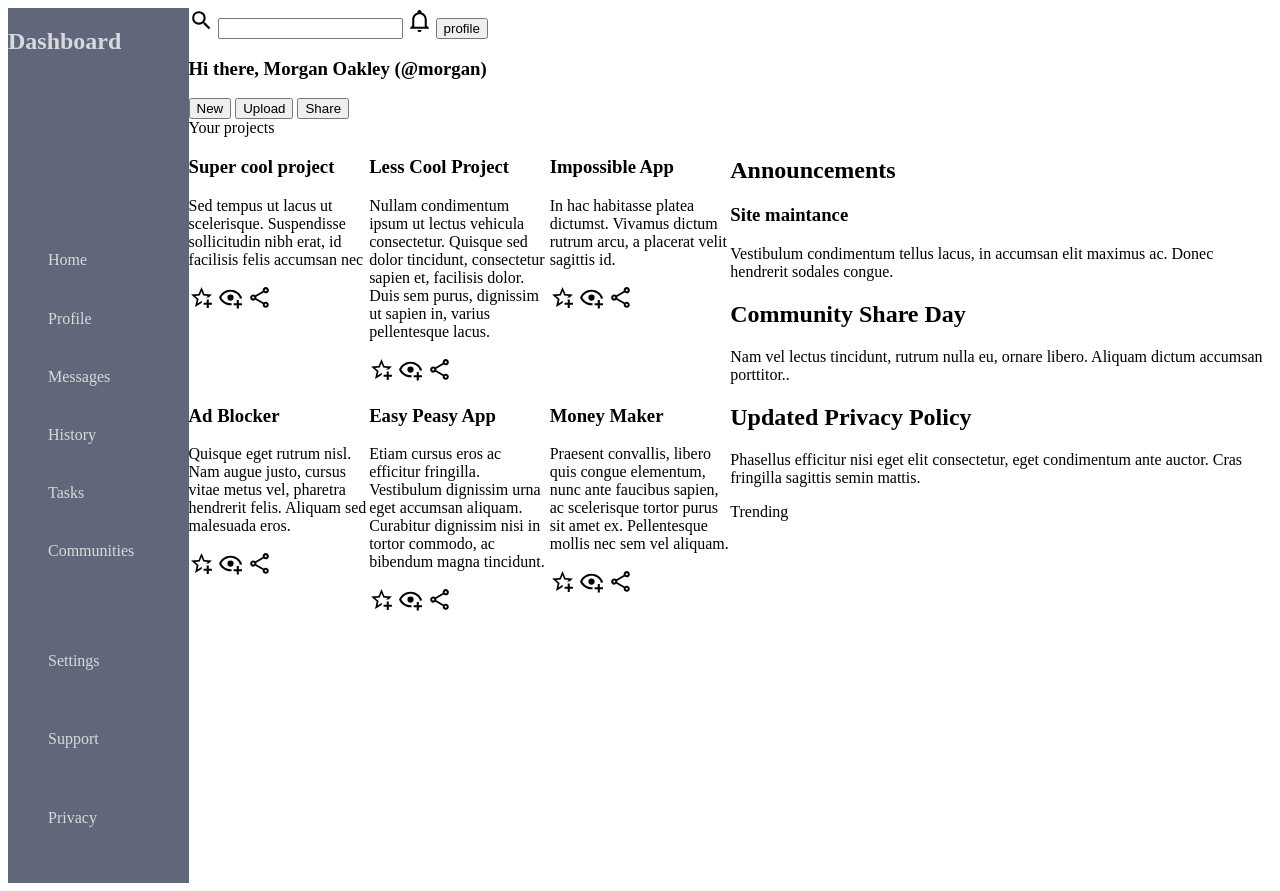
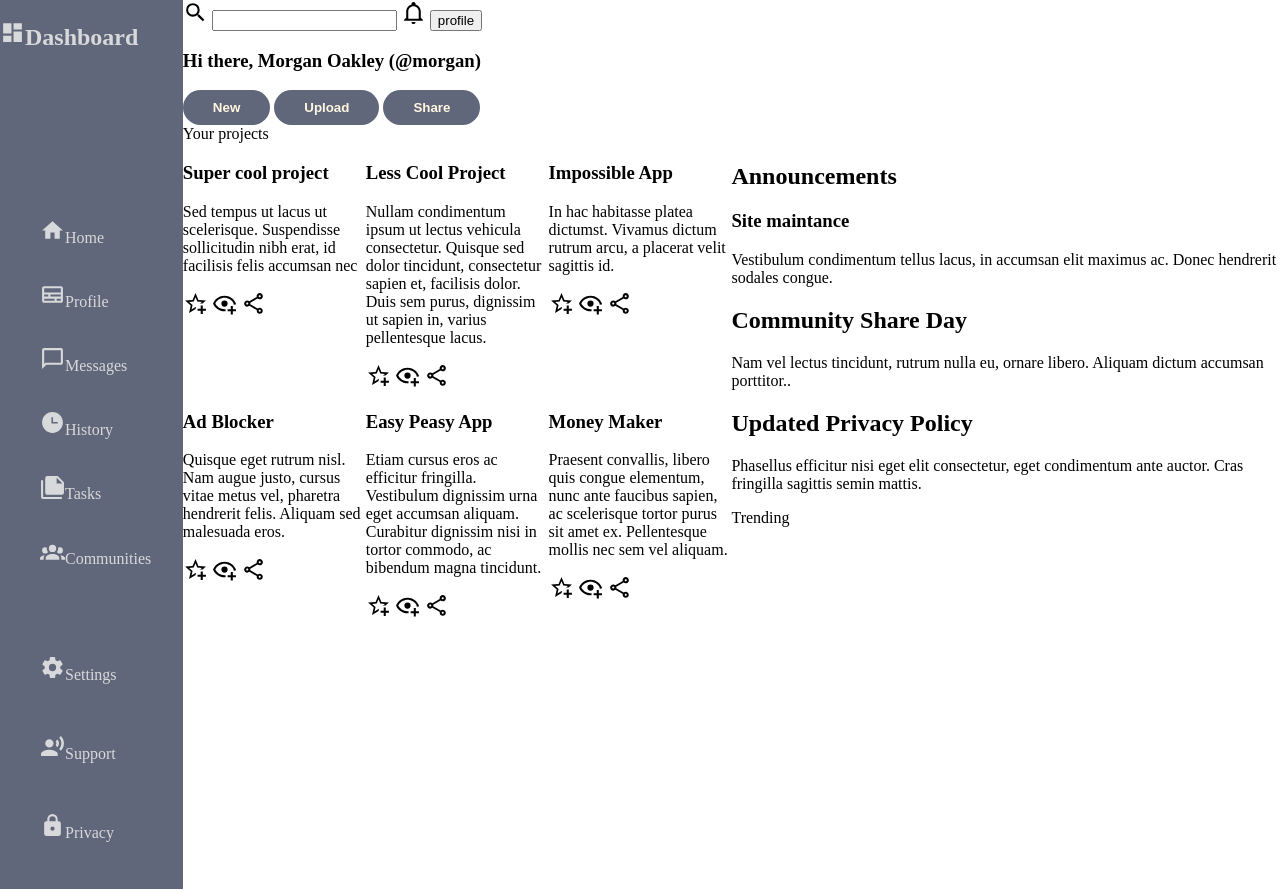
Before and after one commit to DifteR/odin-admin-dashboard, a plain HTML site: page index.html in a window 1280 px wide. Drawn offline with Linux system fonts and the light colour scheme.

Commit message:
Add button styling, make left sidebar fit

```diff
--- a/index.html
+++ b/index.html
@@ -11,19 +11,19 @@
 <body>
     <div id="main-container">
         <aside id="left-sidebar">
-            <h1>Dashboard</h1>
+            <h1 class="menu-items"><svg class="svg-icon" xmlns="http://www.w3.org/2000/svg" viewBox="0 0 24 24"><title>view-dashboard</title><path d="M13,3V9H21V3M13,21H21V11H13M3,21H11V15H3M3,13H11V3H3V13Z" /></svg>Dashboard</h1>
             <ul class="sidebar-links">
-                <li>Home</li>
-                <li>Profile</li>
-                <li>Messages</li>
-                <li>History</li>
-                <li>Tasks</li>
-                <li>Communities</li>
+                <li class="menu-items"><svg class="svg-icon" xmlns="http://www.w3.org/2000/svg" viewBox="0 0 24 24"><title>home</title><path d="M10,20V14H14V20H19V12H22L12,3L2,12H5V20H10Z" fill=""/></svg>Home</li>
+                <li class="menu-items"><svg class="svg-icon" xmlns="http://www.w3.org/2000/svg" viewBox="0 0 24 24"><title>id-card</title><path d="M4 4C2.89 4 2 4.89 2 6V18C2 19.11 2.89 20 4 20H20C21.11 20 22 19.11 22 18V6C22 4.89 21.11 4 20 4H4M4 6H20V10H4V6M4 12H8V14H4V12M10 12H20V14H10V12M4 16H14V18H4V16M16 16H20V18H16V16Z" /></svg>Profile</li>
+                <li class="menu-items"><svg class="svg-icon" xmlns="http://www.w3.org/2000/svg" viewBox="0 0 24 24"><title>message-outline</title><path d="M20 2H4C2.9 2 2 2.9 2 4V22L6 18H20C21.1 18 22 17.1 22 16V4C22 2.9 21.1 2 20 2M20 16H5.2L4 17.2V4H20V16Z" /></svg>Messages</li>
+                <li class="menu-items"><svg class="svg-icon" xmlns="http://www.w3.org/2000/svg" viewBox="0 0 24 24"><title>clock-time-three</title><path d="M12 2C6.5 2 2 6.5 2 12C2 17.5 6.5 22 12 22C17.5 22 22 17.5 22 12S17.5 2 12 2M17 13H11V7H12.5V11.5H17V13Z" /></svg>History</li>
+                <li class="menu-items"><svg class="svg-icon" xmlns="http://www.w3.org/2000/svg" viewBox="0 0 24 24"><title>note-multiple</title><path d="M16,9H21.5L16,3.5V9M7,2H17L23,8V18A2,2 0 0,1 21,20H7C5.89,20 5,19.1 5,18V4A2,2 0 0,1 7,2M3,6V22H21V24H3A2,2 0 0,1 1,22V6H3Z" /></svg>Tasks</li>
+                <li class="menu-items"><svg class="svg-icon" xmlns="http://www.w3.org/2000/svg" viewBox="0 0 24 24"><title>account-group</title><path d="M12,5.5A3.5,3.5 0 0,1 15.5,9A3.5,3.5 0 0,1 12,12.5A3.5,3.5 0 0,1 8.5,9A3.5,3.5 0 0,1 12,5.5M5,8C5.56,8 6.08,8.15 6.53,8.42C6.38,9.85 6.8,11.27 7.66,12.38C7.16,13.34 6.16,14 5,14A3,3 0 0,1 2,11A3,3 0 0,1 5,8M19,8A3,3 0 0,1 22,11A3,3 0 0,1 19,14C17.84,14 16.84,13.34 16.34,12.38C17.2,11.27 17.62,9.85 17.47,8.42C17.92,8.15 18.44,8 19,8M5.5,18.25C5.5,16.18 8.41,14.5 12,14.5C15.59,14.5 18.5,16.18 18.5,18.25V20H5.5V18.25M0,20V18.5C0,17.11 1.89,15.94 4.45,15.6C3.86,16.28 3.5,17.22 3.5,18.25V20H0M24,20H20.5V18.25C20.5,17.22 20.14,16.28 19.55,15.6C22.11,15.94 24,17.11 24,18.5V20Z" /></svg>Communities</li>
             </ul>
             <ul class="sidebar-links">
-                <li>Settings</li>
-                <li>Support</li>
-                <li>Privacy</li>
+                <li class="menu-items"><svg class="svg-icon" xmlns="http://www.w3.org/2000/svg" viewBox="0 0 24 24"><title>cog</title><path d="M12,15.5A3.5,3.5 0 0,1 8.5,12A3.5,3.5 0 0,1 12,8.5A3.5,3.5 0 0,1 15.5,12A3.5,3.5 0 0,1 12,15.5M19.43,12.97C19.47,12.65 19.5,12.33 19.5,12C19.5,11.67 19.47,11.34 19.43,11L21.54,9.37C21.73,9.22 21.78,8.95 21.66,8.73L19.66,5.27C19.54,5.05 19.27,4.96 19.05,5.05L16.56,6.05C16.04,5.66 15.5,5.32 14.87,5.07L14.5,2.42C14.46,2.18 14.25,2 14,2H10C9.75,2 9.54,2.18 9.5,2.42L9.13,5.07C8.5,5.32 7.96,5.66 7.44,6.05L4.95,5.05C4.73,4.96 4.46,5.05 4.34,5.27L2.34,8.73C2.21,8.95 2.27,9.22 2.46,9.37L4.57,11C4.53,11.34 4.5,11.67 4.5,12C4.5,12.33 4.53,12.65 4.57,12.97L2.46,14.63C2.27,14.78 2.21,15.05 2.34,15.27L4.34,18.73C4.46,18.95 4.73,19.03 4.95,18.95L7.44,17.94C7.96,18.34 8.5,18.68 9.13,18.93L9.5,21.58C9.54,21.82 9.75,22 10,22H14C14.25,22 14.46,21.82 14.5,21.58L14.87,18.93C15.5,18.67 16.04,18.34 16.56,17.94L19.05,18.95C19.27,19.03 19.54,18.95 19.66,18.73L21.66,15.27C21.78,15.05 21.73,14.78 21.54,14.63L19.43,12.97Z" /></svg>Settings</li>
+                <li class="menu-items"><svg class="svg-icon" xmlns="http://www.w3.org/2000/svg" viewBox="0 0 24 24"><title>account-voice</title><path d="M9,5A4,4 0 0,1 13,9A4,4 0 0,1 9,13A4,4 0 0,1 5,9A4,4 0 0,1 9,5M9,15C11.67,15 17,16.34 17,19V21H1V19C1,16.34 6.33,15 9,15M16.76,5.36C18.78,7.56 18.78,10.61 16.76,12.63L15.08,10.94C15.92,9.76 15.92,8.23 15.08,7.05L16.76,5.36M20.07,2C24,6.05 23.97,12.11 20.07,16L18.44,14.37C21.21,11.19 21.21,6.65 18.44,3.63L20.07,2Z" /></svg>Support</li>
+                <li class="menu-items"><svg class="svg-icon" xmlns="http://www.w3.org/2000/svg" viewBox="0 0 24 24"><title>lock</title><path d="M12,17A2,2 0 0,0 14,15C14,13.89 13.1,13 12,13A2,2 0 0,0 10,15A2,2 0 0,0 12,17M18,8A2,2 0 0,1 20,10V20A2,2 0 0,1 18,22H6A2,2 0 0,1 4,20V10C4,8.89 4.9,8 6,8H7V6A5,5 0 0,1 12,1A5,5 0 0,1 17,6V8H18M12,3A3,3 0 0,0 9,6V8H15V6A3,3 0 0,0 12,3Z" /></svg>Privacy</li>
             </ul>
         </aside>
         <header class="top-header">
@@ -35,9 +35,9 @@
             <input type="button" value="profile">
             <img>
             <h3>Hi there, Morgan Oakley (@morgan) </h3>
-            <input type="button" value="New">
-            <input type="button" value="Upload">
-            <input type="button" value="Share">
+            <input class="colored-button" type="button" value="New">
+            <input class="colored-button" type="button" value="Upload">
+            <input class="colored-button" type="button" value="Share">
         </header>
         <div class="title">Your projects</div>
         <section id="articles">
--- a/styles/main.css
+++ b/styles/main.css
@@ -5,6 +5,10 @@
 --accent2: #FFF6E0;
 }
 #main-container{
+    position: absolute;
+    top: 0;
+    left: 0;
+    bottom: 0;
     display:grid;
     grid-template-columns: 1fr 3fr 3fr;
     grid-template-areas:
@@ -14,6 +18,10 @@
     "right-sidebar articles left-sidebar";
 }
 #left-sidebar{
+    margin: 0;
+    padding: 0;
+    width: 100%;
+    height: 100%;
     display: grid;
     row-gap: 40px;
     grid-area: right-sidebar;
@@ -50,3 +58,24 @@
 .svg-button{
     width:25px;
 }
+.svg-icon{
+    width:25px;
+}
+
+.menu-items{
+    vertical-align: middle;
+}
+.menu-items svg{
+    top:200px;
+}
+.menu-items svg path{
+    fill:var(--accent1);
+}
+.colored-button{
+    background-color: var(--secondary);
+    padding: 10px 30px;
+    border-radius: 50px;
+    border-style: none;
+    color:var(--accent2);
+    font-weight: bold;
+}
```
